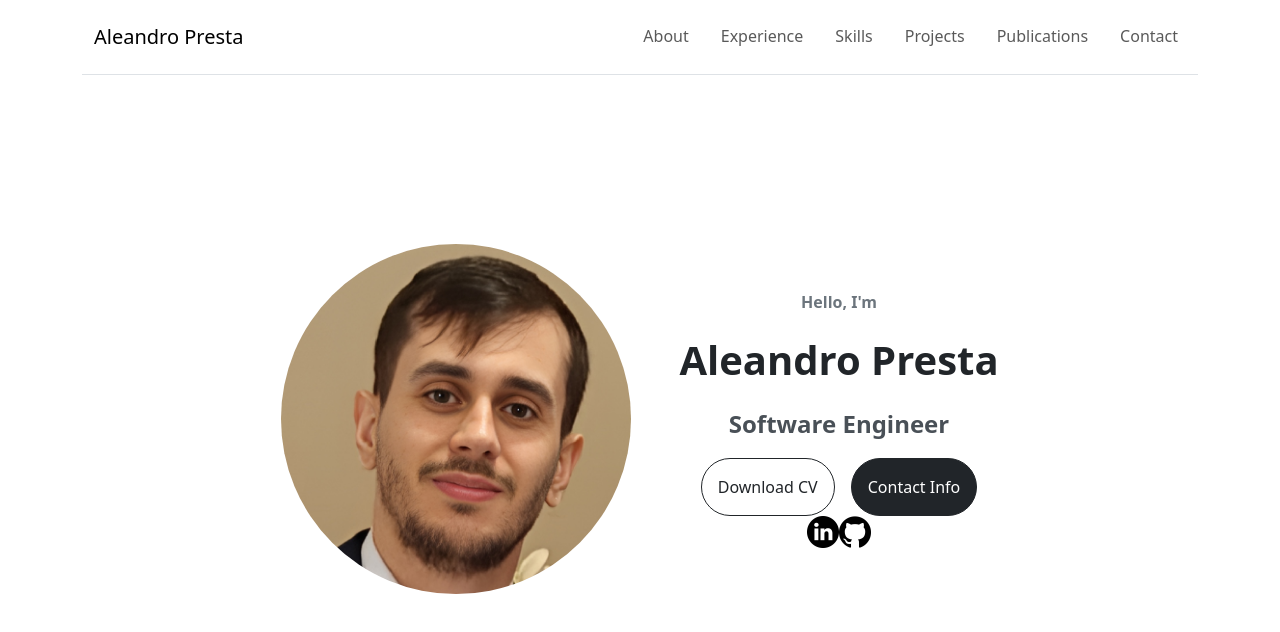
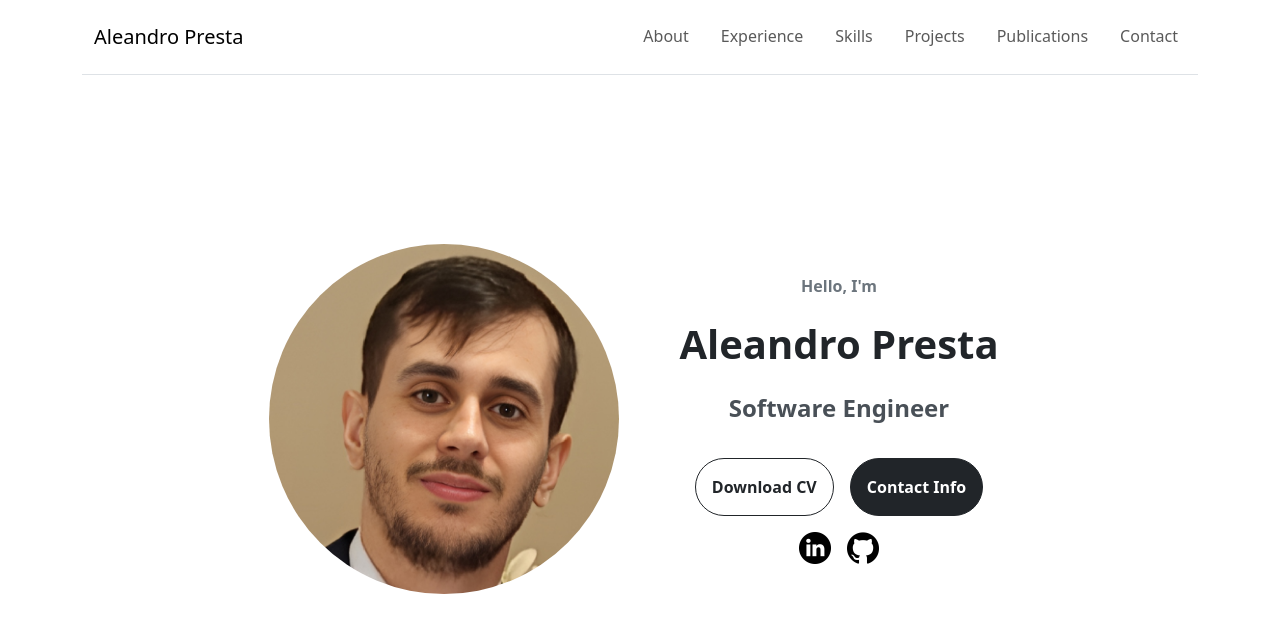
Before and after one commit to AleandroPresta/personal-portfolio-angular, an Angular app in the folder app/: page / in a window 1280 px wide. Shown: the top 632 px of the page. Built offline with nearby package versions, Linux system fonts and the light colour scheme.

Commit message:
refactor: Update profile component HTML structure and styling

```diff
--- a/app/src/app/profile/profile.component.html
+++ b/app/src/app/profile/profile.component.html
@@ -3,19 +3,21 @@
         <div class="d-flex">
             <img class="rounded-circle" src="./assets/profile-pic.png" alt="Profile Picture" width="350">
         </div>
-        <div class="align-self-center text-center">
-            <p class="text-secondary fw-bold">Hello, I'm</p>
-            <p class="fs-1 fw-bold">Aleandro Presta</p>
-            <p class="text-light-emphasis fs-4 fw-bold">Software Engineer</p>
+        <div class="align-self-center text-center d-flex flex-column gap-3">
+            <div class="container">
+                <p class="text-secondary fw-bold">Hello, I'm</p>
+                <p class="fs-1 fw-bold">Aleandro Presta</p>
+                <p class="text-light-emphasis fs-4 fw-bold">Software Engineer</p>
+            </div>
             <div class="container d-flex justify-content-center gap-3">
-                <button class="btn btn-outline-dark rounded-pill px-3" onclick="window.open('./assets/resume.pdf')">
+                <button class="btn btn-outline-dark rounded-pill px-3 fw-bold" onclick="window.open('./assets/resume.pdf')">
                     Download CV
                 </button>
-                <button class="btn btn-dark rounded-pill px-3 py-3" onclick="location.href='./#contacts'">
+                <button class="btn btn-dark rounded-pill px-3 py-3 fw-bold" onclick="location.href='./#contacts'">
                     Contact Info
                 </button>
             </div>
-            <div id="container d-flex justify-content-center">
+            <div class="container d-flex justify-content-center gap-3">
                 <img src="./assets/linkedin.png" alt="Linkedin Profile" class="icon" onclick="location.href='https://www.linkedin.com/in/aleandro-presta-6523471b9/'">
                 <img src="./assets/github.png" alt="GitHub Profile" class="icon" onclick="location.href='https://github.com/AleandroPresta'">
             </div>
```
